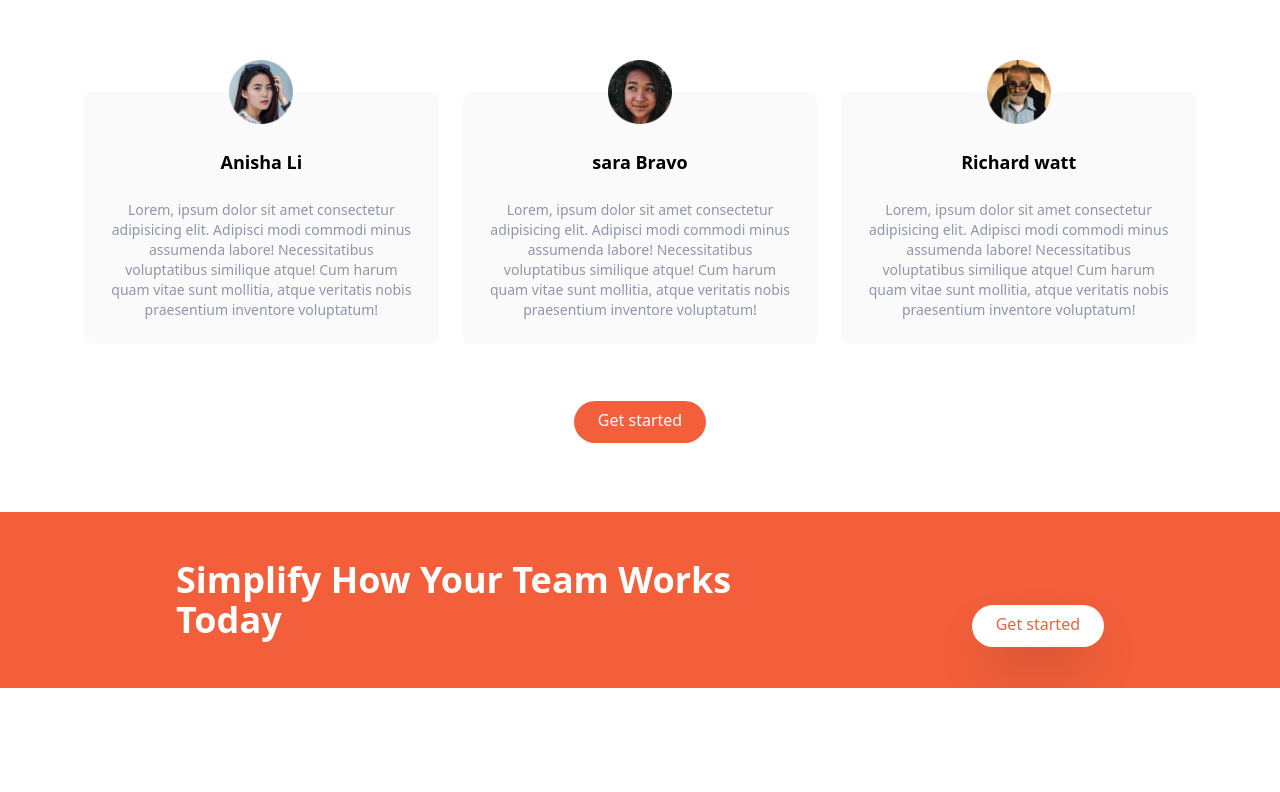
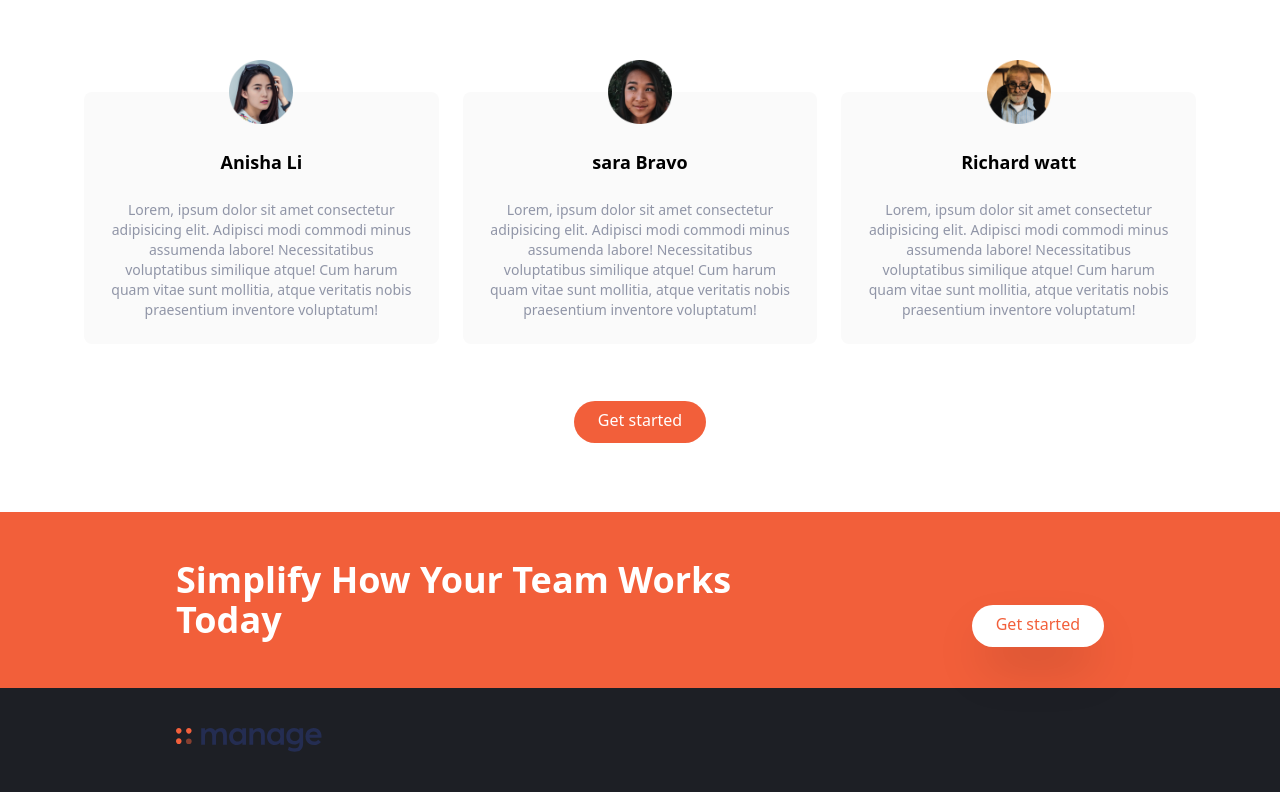
Before and after one commit to ami87878/Manage-landing-page, a website: page index.html in a window 1280 px wide. Shown: the part 1396-2188 px from the top of the page. Before the commit the page ends 2084 px from the top, so only its background shows below. Drawn offline with Linux system fonts and the light colour scheme.

Commit message:
adding footer and many other stuff

```diff
--- a/index.html
+++ b/index.html
@@ -276,7 +276,20 @@
         </section>
 
             <!--footer-->
-        <footer class="bg-verydarkBlu"></footer>
+            <footer class="bg-verydarkBlu">
+
+                <!--container-->
+                <div class="container flex flex-col-reverse justify-between px-6 py-10 mx-auto space-y-8 md:flex-row md:space-y-0">
+
+                    <!--logo and social links container-->
+                    <div class="flex flex-col-reverse item-center justify-between space-y12 md:flex-col md:space-y-0 md:items-start">
+                        <!--logo-->
+                        <img src="./images/logo.svg" alt="" srcset="">
+
+                    </div>
+                </div>
+
+        </footer>
 
 
 
```
Also changed, not shown: css/main.css.
